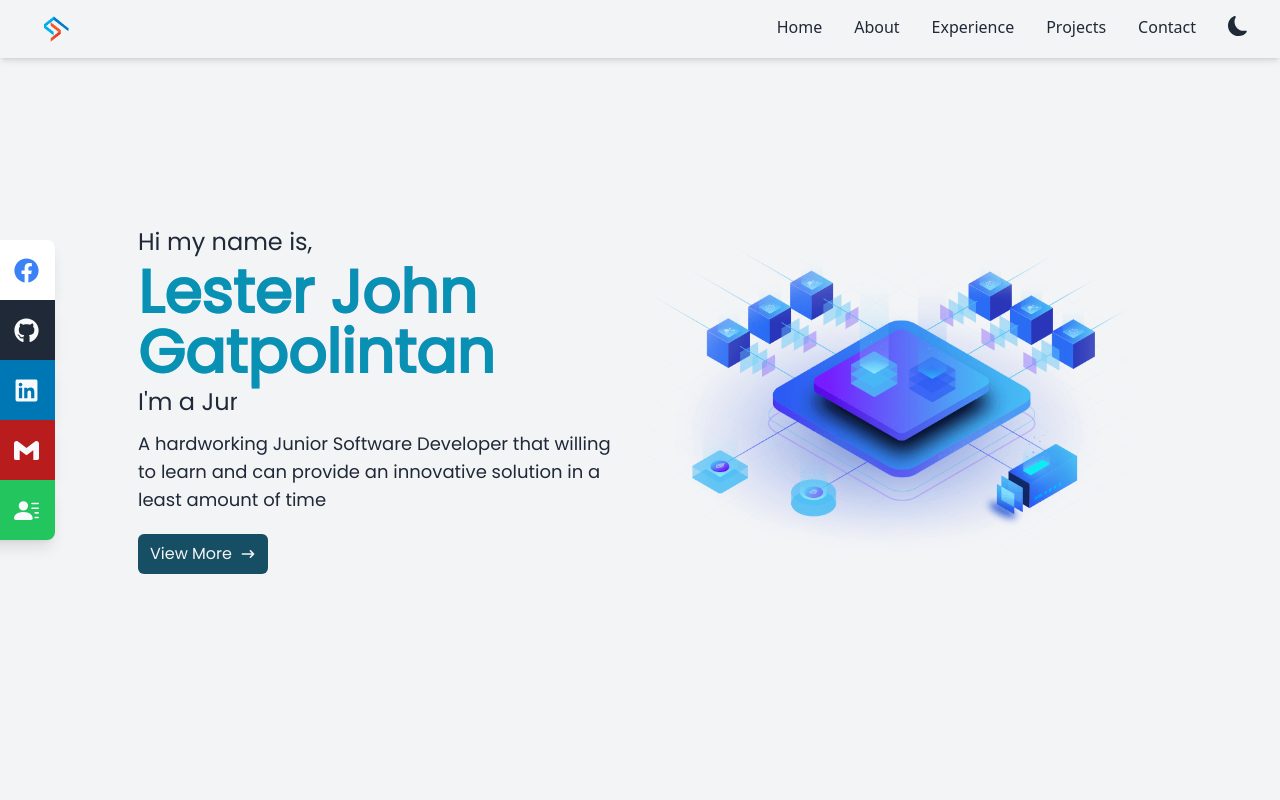
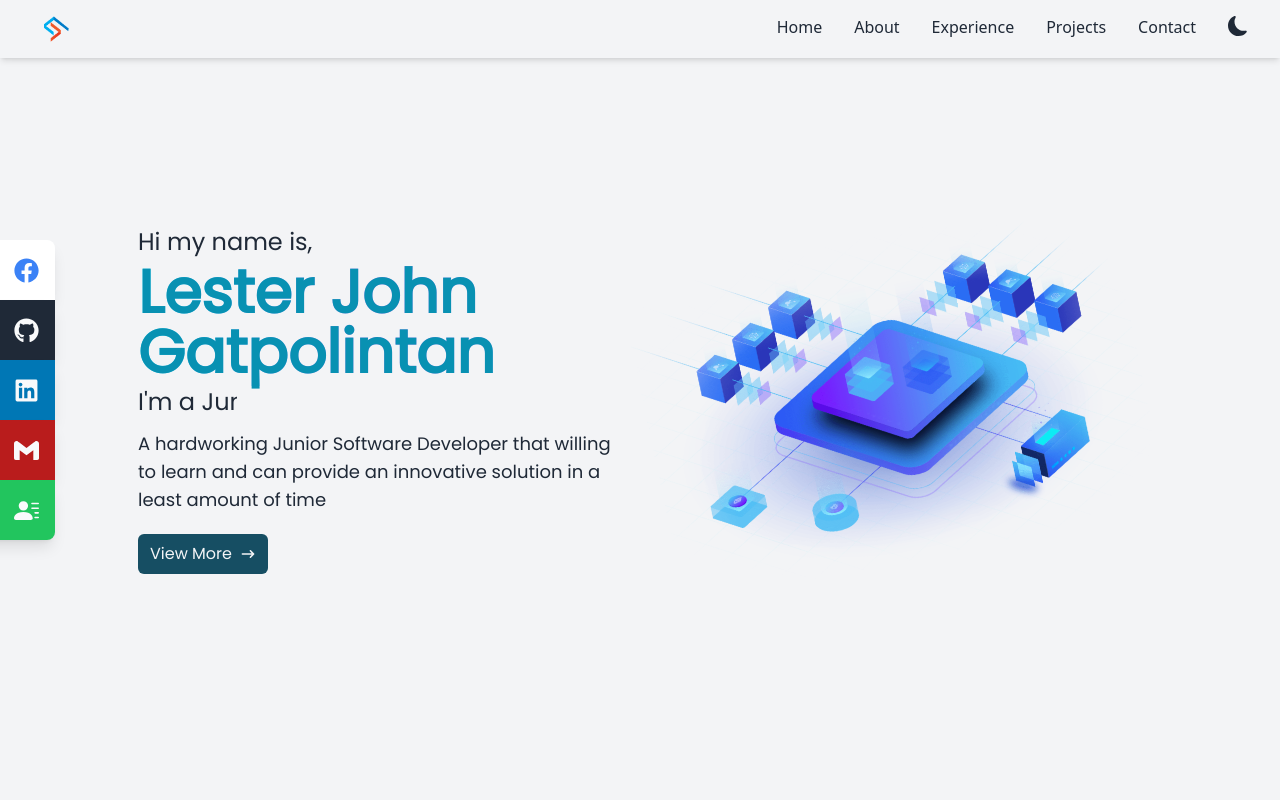
Before and after one commit to rookieSeason/LGPortfolio, a React (Vite) app: page / in a window 1280 px wide. Shown: the top 800 px of the page. Built offline with nearby package versions, Linux system fonts and the light colour scheme; a web font is replaced by a local one.

Commit message:
img adjusted

```diff
--- a/src/components/Home.jsx
+++ b/src/components/Home.jsx
@@ -24,8 +24,8 @@ const Home = () => {
                             </button>
                         </Link>
                     </div>
-                    <div className='max-w-[700px]sm:flex flex-wrap justify-center items-center max-w-lg bg-right relative z-[-200px] pt-4'>
-                        <img src={Blockchain} alt="blockchain" className=' animate-float text-center' data-aos="fade-left" data-aos-delay="300" data-aos-duration="500" />
+                    <div className='max-w-[700px]sm:flex flex-wrap justify-center items-center max-w-lg bg-right relative z-[-200px] pt-4 -rotate-12'>
+                        <img src={Blockchain} alt="blockchain" className='animate-float text-center -rotate-2' data-aos="fade-left" data-aos-delay="300" data-aos-duration="500" />
                     </div>
                 </div>
             </div>
--- a/src/components/Switcher.jsx
+++ b/src/components/Switcher.jsx
@@ -23,8 +23,7 @@ const Switcher = () => {
 
     return (
         <div>
-            <button className='border-gray-800 rounded-full dark:text-gray-100
-        dark:border-gray-100' onClick={darkModeSwitch}>
+            <button className='border-gray-800 rounded-full dark:text-gray-100' onClick={darkModeSwitch}>
                 <span>{theme === "light" ? <BsFillSunFill /> : <BsFillMoonFill />}</span>
             </button>
         </div>
--- a/src/index.css
+++ b/src/index.css
@@ -1,5 +1,5 @@
 @import url('https://fonts.googleapis.com/css2?family=Gabarito&family=Inter&family=Poppins&family=Raleway&display=swap');
-
+@import url('https://fonts.googleapis.com/css2?family=Lexend&display=swap');
 
 
 @layer base{
```
